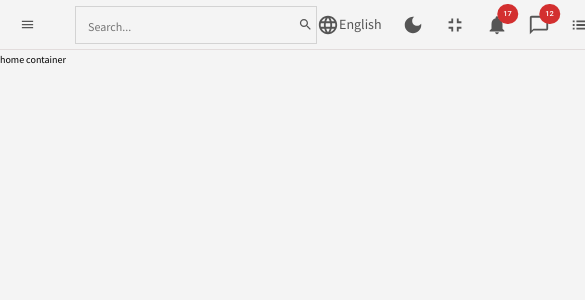
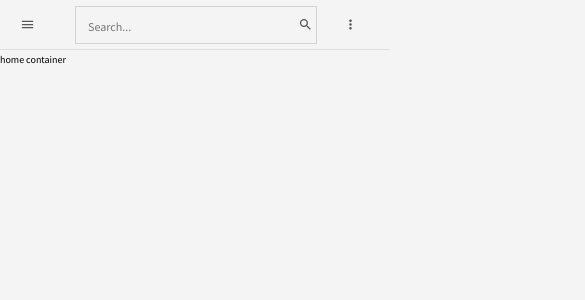
Before and after one commit to c0basi/ecommerce, a React (Create React App) app in the folder admin-panel/: page / in a window 390 px wide. Shown: the top 300 px of the page, 585 px wide, since content can reach past the window. Built offline with nearby package versions, Linux system fonts and the light colour scheme.

Commit message:
adjusted navbar

```diff
--- a/admin-panel/src/components/navbar/Navbar.scss
+++ b/admin-panel/src/components/navbar/Navbar.scss
@@ -51,8 +51,15 @@
 	display: none;
 }
 
-@media screen and (max-width: 700px) {
+@media screen and (max-width: 900px) {
+	.navbar {
+		justify-items: space-between;
+	}
 	.hamburger_for_dash {
 		display: block;
 	}
+
+	.navbar__wrapper--items {
+		display: none;
+	}
 }
--- a/admin-panel/src/components/navbar/Navbar.tsx
+++ b/admin-panel/src/components/navbar/Navbar.tsx
@@ -1,4 +1,4 @@
-import React from 'react';
+import React, { useState } from 'react';
 import './Navbar.scss';
 import SearchIcon from '@mui/icons-material/Search';
 import LanguageIcon from '@mui/icons-material/Language';
@@ -10,10 +10,110 @@
 import BasicModal from '../Modal/Modal';
 import Sidebar from '../sidebar/Sidebar';
 import NotificationsIcon from '@mui/icons-material/Notifications';
-import { Badge, IconButton } from '@mui/material';
+import { Badge, IconButton, styled, Box } from '@mui/material';
 import { AccountCircle } from '@mui/icons-material';
+import MenuItem from '@mui/material/MenuItem';
+import Menu from '@mui/material/Menu';
+import Avatar from '@mui/material/Avatar';
+import MoreIcon from '@mui/icons-material/MoreVert';
+
+const Icons = styled(Box)(({ theme }) => ({
+	display: 'none',
+	alignItems: 'center',
+	gap: '20px',
+	[theme.breakpoints.up('sm')]: {
+		display: 'flex',
+	},
+}));
 
 const Navbar = () => {
+	const [anchorEl, setAnchorEl] = React.useState<null | HTMLElement>(null);
+	const [mobileMoreAnchorEl, setMobileMoreAnchorEl] =
+		React.useState<null | HTMLElement>(null);
+	const handleClick = (e: React.MouseEvent<HTMLElement>) => {
+		setAnchorEl(e.currentTarget);
+		console.log('clicked');
+	};
+
+	const handleMenuClose = () => {
+		setAnchorEl(null);
+		handleMobileMenuClose();
+	};
+	const handleMobileMenuClose = () => {
+		setMobileMoreAnchorEl(null);
+	};
+
+	const handleMobileMenuOpen = (event: React.MouseEvent<HTMLElement>) => {
+		setMobileMoreAnchorEl(event.currentTarget);
+	};
+
+	const isMenuOpen = Boolean(anchorEl);
+	const isMobileMenuOpen = Boolean(mobileMoreAnchorEl);
+
+	const renderMenu = (
+		<Menu
+			anchorEl={anchorEl}
+			anchorOrigin={{
+				vertical: 'top',
+				horizontal: 'right',
+			}}
+			id="demo-positioned-menu"
+			keepMounted
+			transformOrigin={{
+				vertical: 'top',
+				horizontal: 'right',
+			}}
+			open={isMenuOpen}
+			onClose={handleMenuClose}
+		>
+			<MenuItem onClick={handleMenuClose}>Profile</MenuItem>
+			<MenuItem onClick={handleMenuClose}>My account</MenuItem>
+		</Menu>
+	);
+
+	const mobileMenuId = 'primary-search-account-menu-mobile';
+	const renderMobileMenu = (
+		<Menu
+			anchorEl={mobileMoreAnchorEl}
+			anchorOrigin={{
+				vertical: 'top',
+				horizontal: 'right',
+			}}
+			id={mobileMenuId}
+			keepMounted
+			transformOrigin={{
+				vertical: 'top',
+				horizontal: 'right',
+			}}
+			open={isMobileMenuOpen}
+			onClose={handleMobileMenuClose}
+		>
+			<MenuItem>
+				<IconButton size="large" aria-label="show 4 new mails" color="inherit">
+					<Badge badgeContent={4} color="error">
+						<ChatBubbleOutlineIcon />
+					</Badge>
+				</IconButton>
+				<p>Messages</p>
+			</MenuItem>
+			<MenuItem>
+				<IconButton
+					size="large"
+					aria-label="show 17 new notifications"
+					color="inherit"
+				>
+					<Badge badgeContent={17} color="error">
+						<NotificationsIcon />
+					</Badge>
+				</IconButton>
+				<p>Notifications</p>
+			</MenuItem>
+			<MenuItem>
+				<Avatar onClick={handleClick} alt="Remy Sharp" />
+				<p>Profile</p>
+			</MenuItem>
+		</Menu>
+	);
 	return (
 		<div className="navbar">
 			<div className="hamburger_for_dash">
@@ -57,11 +157,26 @@
 							aria-controls="primary-search-account-menu"
 							aria-haspopup="true"
 							color="inherit"
+							onClick={handleClick}
 						>
 							<AccountCircle />
 						</IconButton>
 					</div>
 				</div>
+				<Box sx={{ display: { xs: 'flex', md: 'none' } }}>
+					<IconButton
+						size="large"
+						aria-label="show more"
+						aria-controls={mobileMenuId}
+						aria-haspopup="true"
+						onClick={handleMobileMenuOpen}
+						color="inherit"
+					>
+						<MoreIcon />
+					</IconButton>
+				</Box>
+				{renderMobileMenu}
+				{renderMenu}
 			</div>
 		</div>
 	);
--- a/admin-panel/src/pages/home/Home.scss
+++ b/admin-panel/src/pages/home/Home.scss
@@ -2,6 +2,6 @@
 	display: flex;
 
 	&__container {
-		flex: 7;
+		flex: 6;
 	}
 }
--- a/admin-panel/src/pages/home/Home.tsx
+++ b/admin-panel/src/pages/home/Home.tsx
@@ -6,7 +6,7 @@
 import './Home.scss';
 
 const Home = () => {
-	const [isDesktop, setDesktop] = useState(window.innerWidth > 700);
+	const [isDesktop, setDesktop] = useState(window.innerWidth > 650);
 
 	const updateMedia = () => {
 		setDesktop(window.innerWidth > 700);
@@ -16,6 +16,9 @@
 		window.addEventListener('resize', updateMedia);
 		return () => window.removeEventListener('resize', updateMedia);
 	});
+	console.log(isDesktop);
+	console.log(window.innerWidth);
+
 	return (
 		<div className="home">
 			{isDesktop && <Sidebar />}
```
